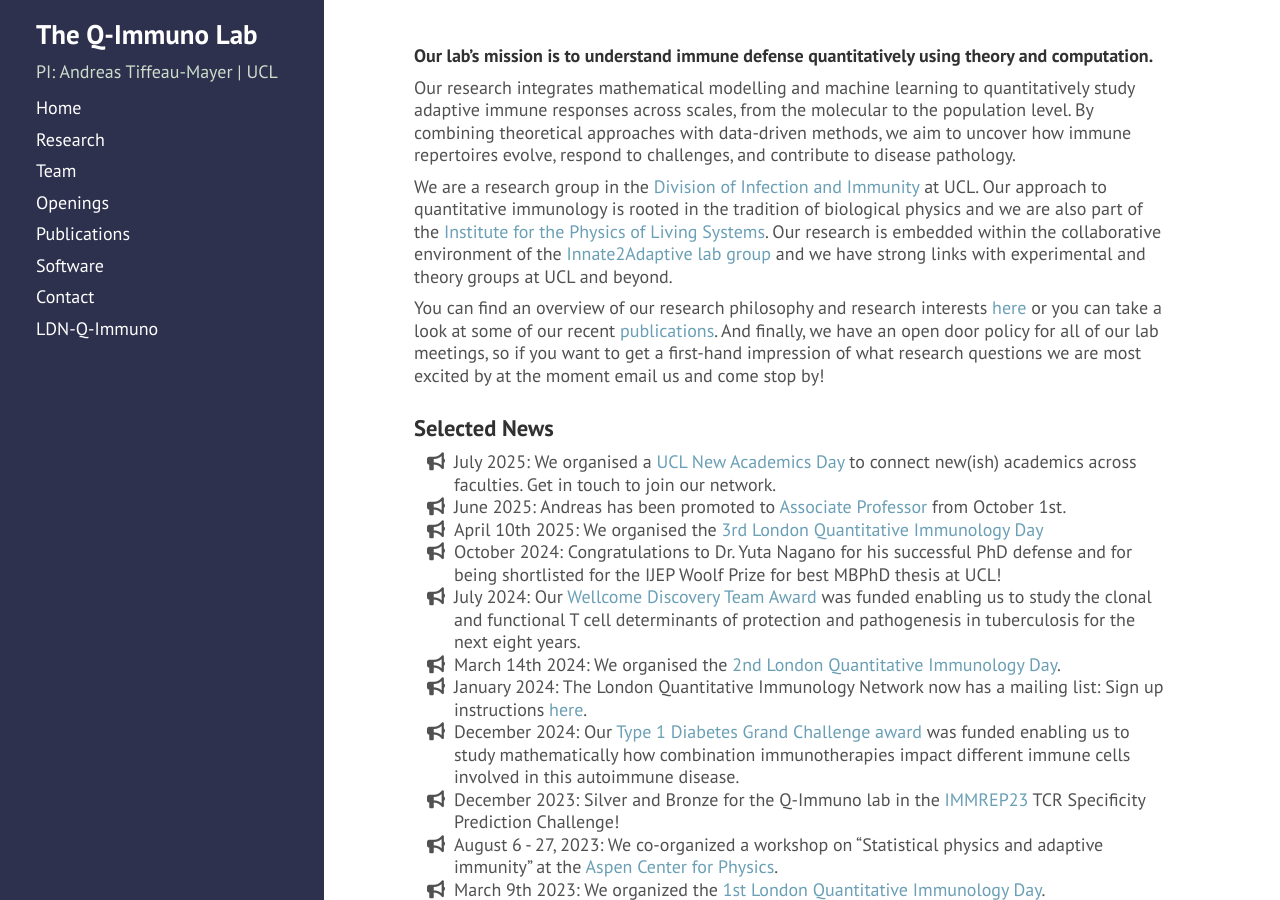
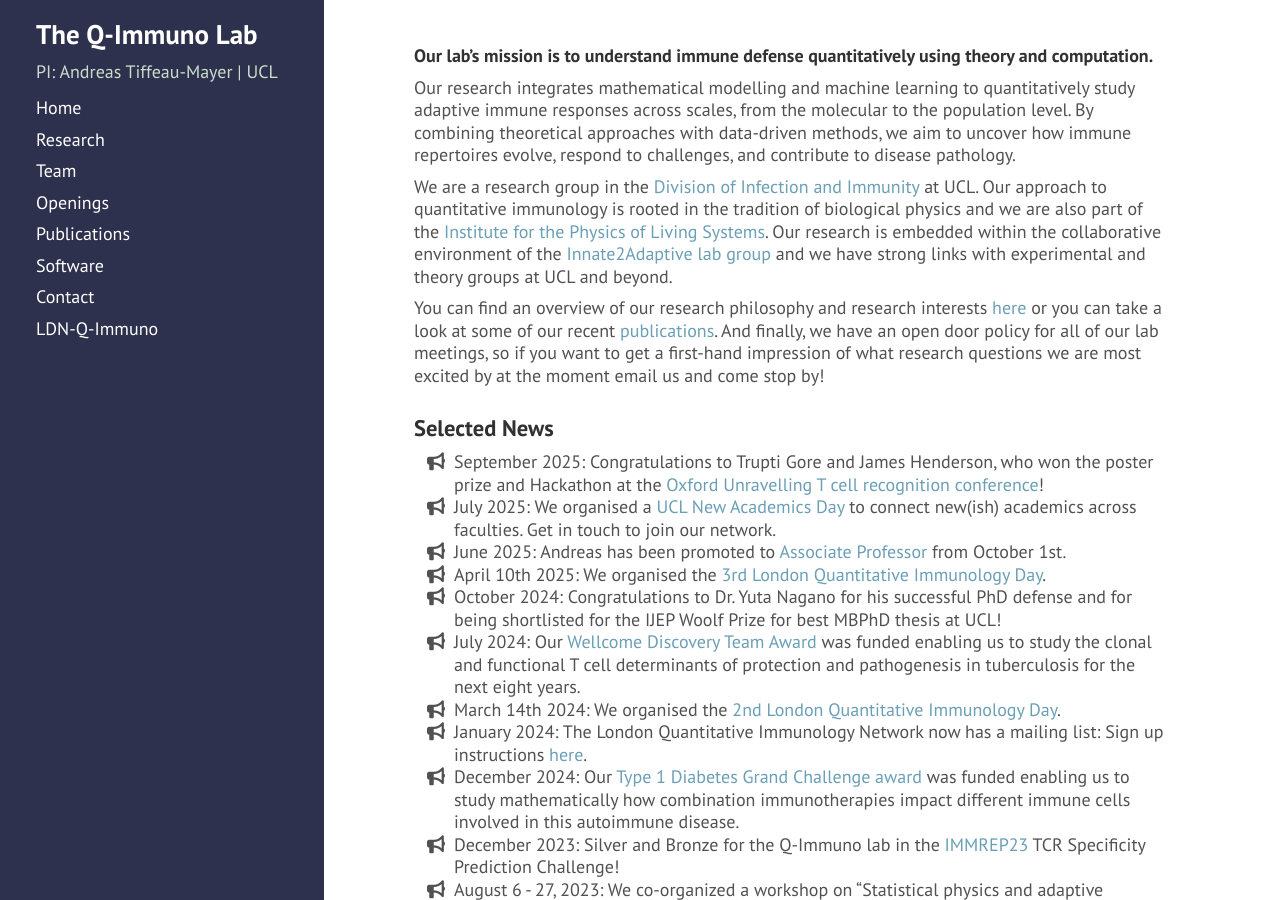
Before and after one commit to andim/andim.github.io, a Jekyll site: the page built from index.md, in a window 1280 px wide and 900 px high. Built offline with Jekyll 4.4.1, drawn with Linux system fonts in a browser that asks for light colours; nearby versions of some CDN libraries; a style sheet for code colours, icons or effects is not loaded.

Commit message:
oxford meeting success

```diff
--- a/index.md
+++ b/index.md
@@ -14,9 +14,10 @@ You can find an overview of our research philosophy and research interests [here
 
 ### Selected News
 
+- September 2025: Congratulations to Trupti Gore and James Henderson, who won the poster prize and Hackathon at the [Oxford Unravelling T cell recognition conference](https://web.cvent.com/event/7466b0c8-3ee9-4a4c-b781-d8b582130660/home)!
 - July 2025: We organised a [UCL New Academics Day](https://lu.ma/gde2kquj) to connect new(ish) academics across faculties. Get in touch to join our network.
 - June 2025: Andreas has been promoted to [Associate Professor](https://www.ucl.ac.uk/human-resources/hr-policies-procedures-and-advice/academic-careers-framework-and-promotions-processes/promotions) from October 1st.
-- April 10th 2025: We organised the [3rd London Quantitative Immunology Day](https://qimmuno.com/ldnday/)
+- April 10th 2025: We organised the [3rd London Quantitative Immunology Day](https://qimmuno.com/ldnday/).
 - October 2024: Congratulations to Dr. Yuta Nagano for his successful PhD defense and for being shortlisted for the IJEP Woolf Prize for best MBPhD thesis at UCL!
 - July 2024: Our [Wellcome Discovery Team Award](https://wellcome.org/grant-funding/people-and-projects/grants-awarded/clonal-and-functional-t-cell-determinants) was funded enabling us to study the clonal and functional T cell determinants of protection and pathogenesis in tuberculosis for the next eight years.
 - March 14th 2024: We organised the [2nd London Quantitative Immunology Day](https://qimmuno.com/ldnday2024/).
```
